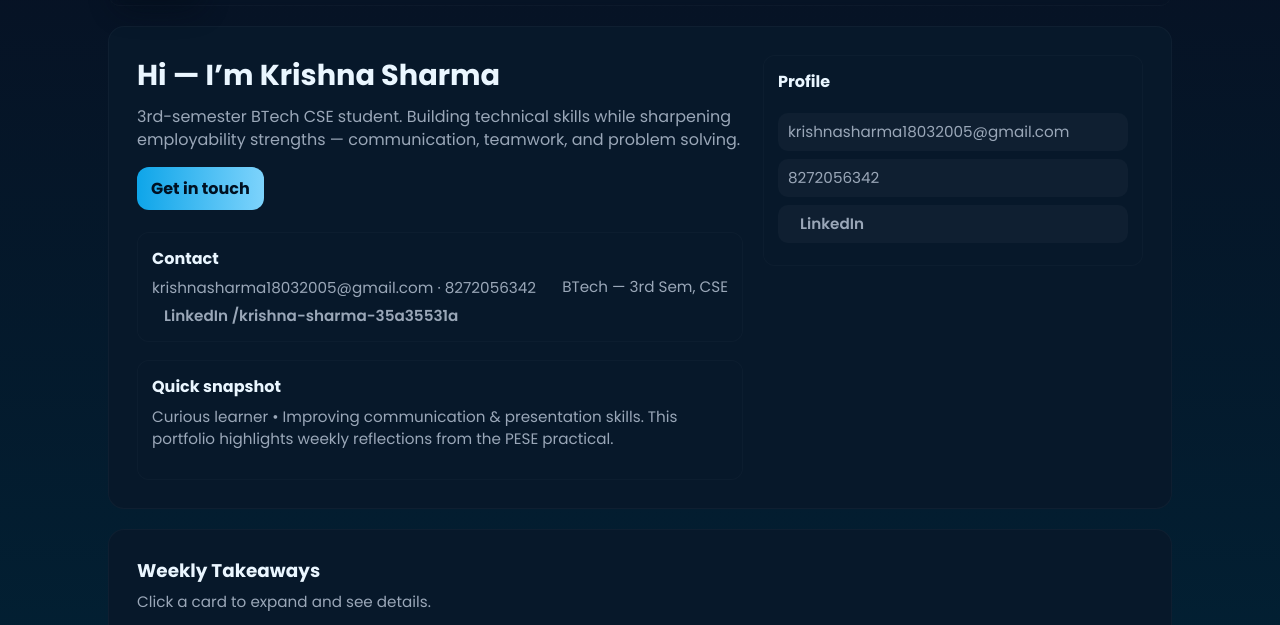
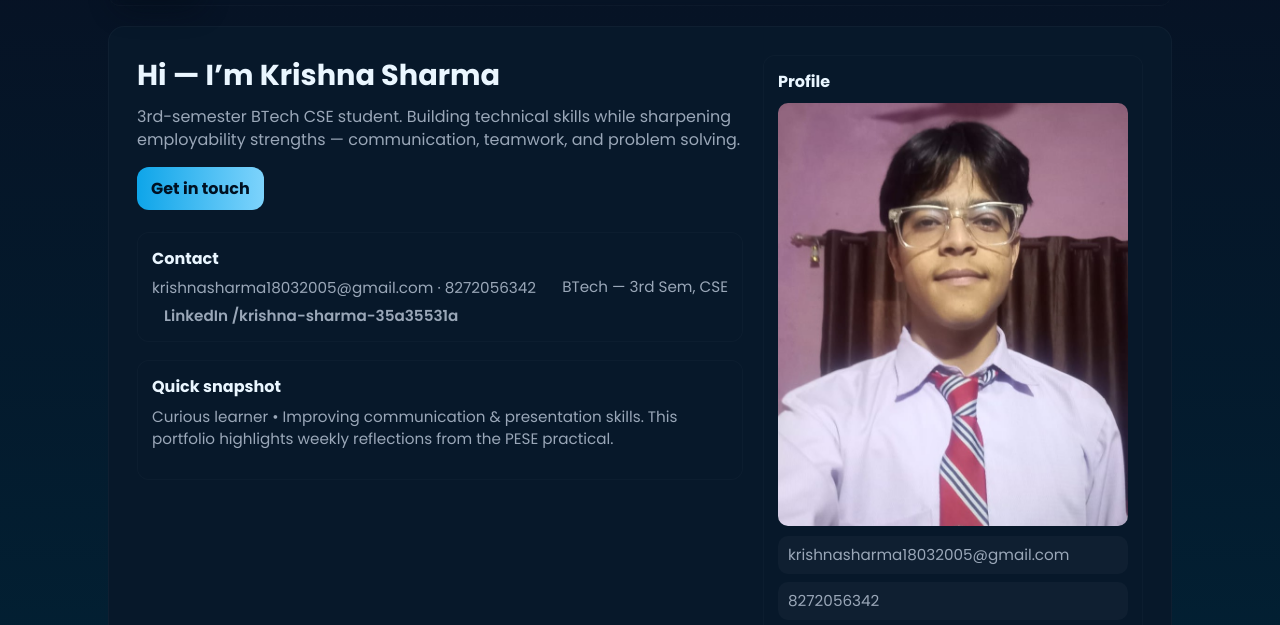
Before and after one commit to krishnasharma180/e_portfolio, a plain HTML site: page index.html in a window 1280 px wide. Shown: the part 136-761 px from the top of the page. Drawn offline with Linux system fonts and the light colour scheme.

Commit message:
Update index.html

```diff
--- a/index.html
+++ b/index.html
@@ -197,7 +197,7 @@
               <div style="font-weight:700">Profile</div>
               <picture style="display:block;margin-top:10px;border-radius:10px;overflow:hidden">
                 <!-- updated image source as requested -->
-                <img id="profileImage" src="my.png" alt="Headshot of Krishna Sharma" loading="lazy" style="width:100%;height:auto;display:block">
+                <img id="profileImage" src="my.jpg" alt="Headshot of Krishna Sharma" loading="lazy" style="width:100%;height:auto;display:block">
               </picture>
 
               <div style="margin-top:10px" class="chip">krishnasharma18032005@gmail.com</div>
```
